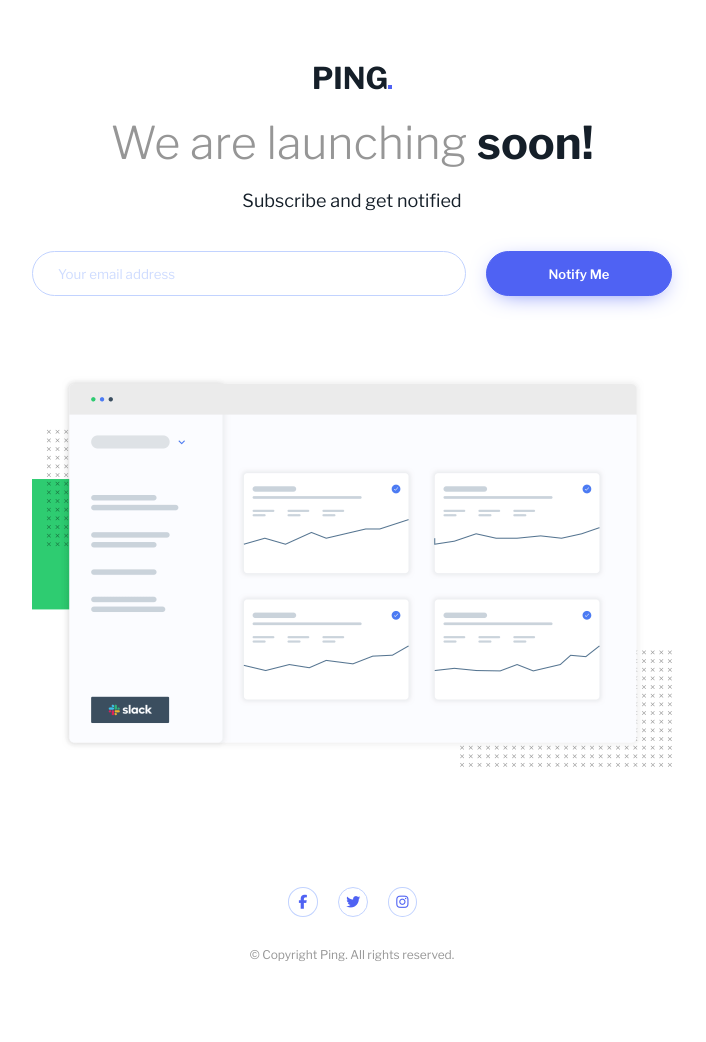
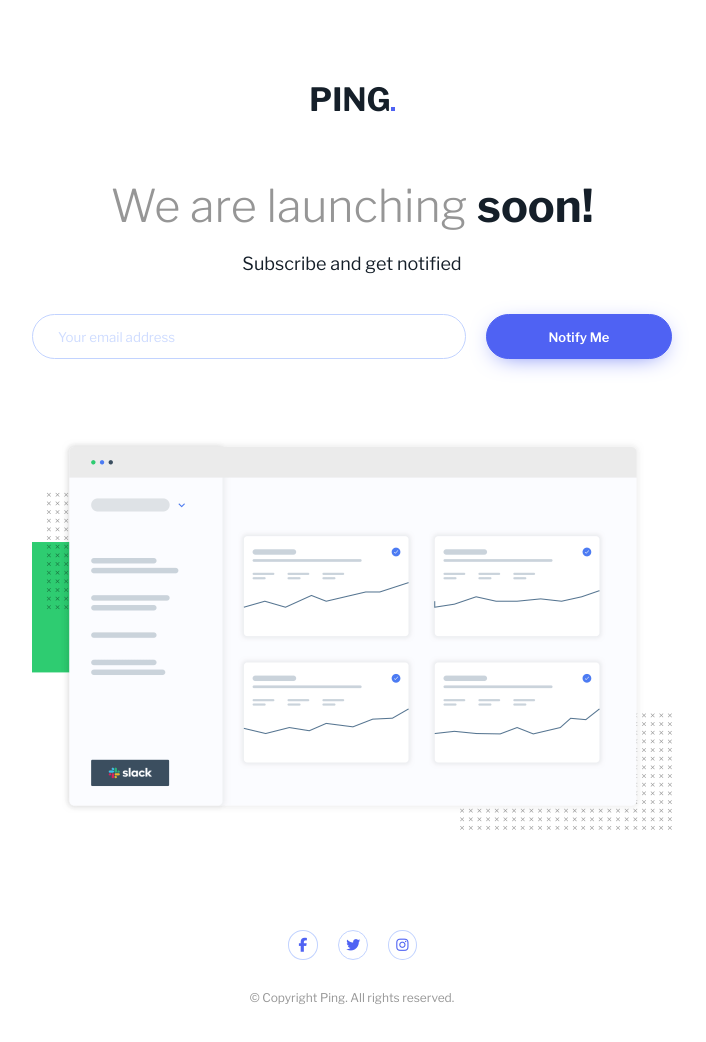
Before and after one commit to DebabrataBanik/ping-coming-soon-page-master, a plain HTML site: page index.html in a window 1280 px wide. Shown: the whole page, without its empty margins (288-994 px from the left). Before the commit the page ends 1002 px from the top, so only its background shows below. Drawn offline with nearby package versions, Linux system fonts and the light colour scheme.

Commit message:
Update style.css

```diff
--- a/style.css
+++ b/style.css
@@ -35,7 +35,7 @@ body{
   flex-direction: column;
   align-items: center;
   gap: 1rem;
-  padding-block: 3rem 2rem;
+  padding-block: 4rem 2rem;
 }
 
 h1{
@@ -122,7 +122,7 @@ p{
 }
 
 footer{
-  margin-top: 5rem;
+  margin-top: 4rem;
 }
 
 .footer__links{
@@ -161,7 +161,12 @@ footer p{
 @media (min-width: 768px) {
 
   h1{
-    font-size: 1.5rem;
+    font-size: 1.6rem;
+    margin-bottom: 2rem;
+
+    & span{
+      border: 2.5px solid var(--blue);
+    }
   }
 
   h2{
```
